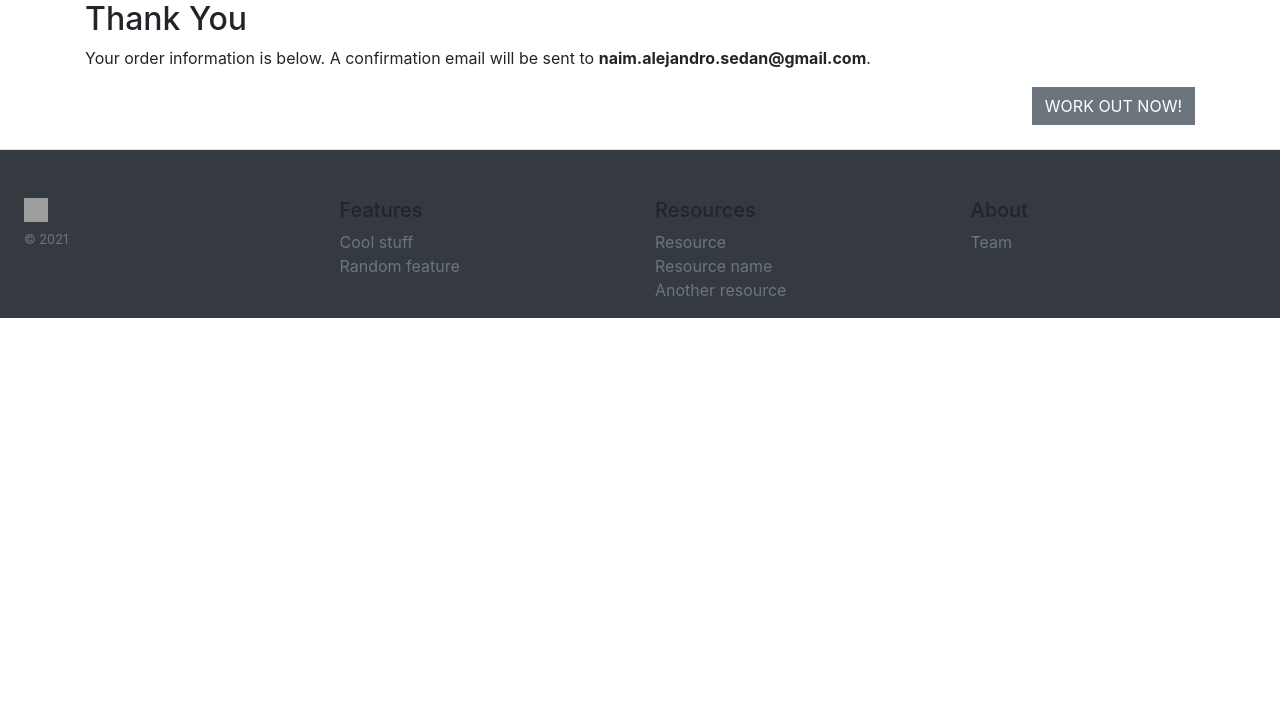
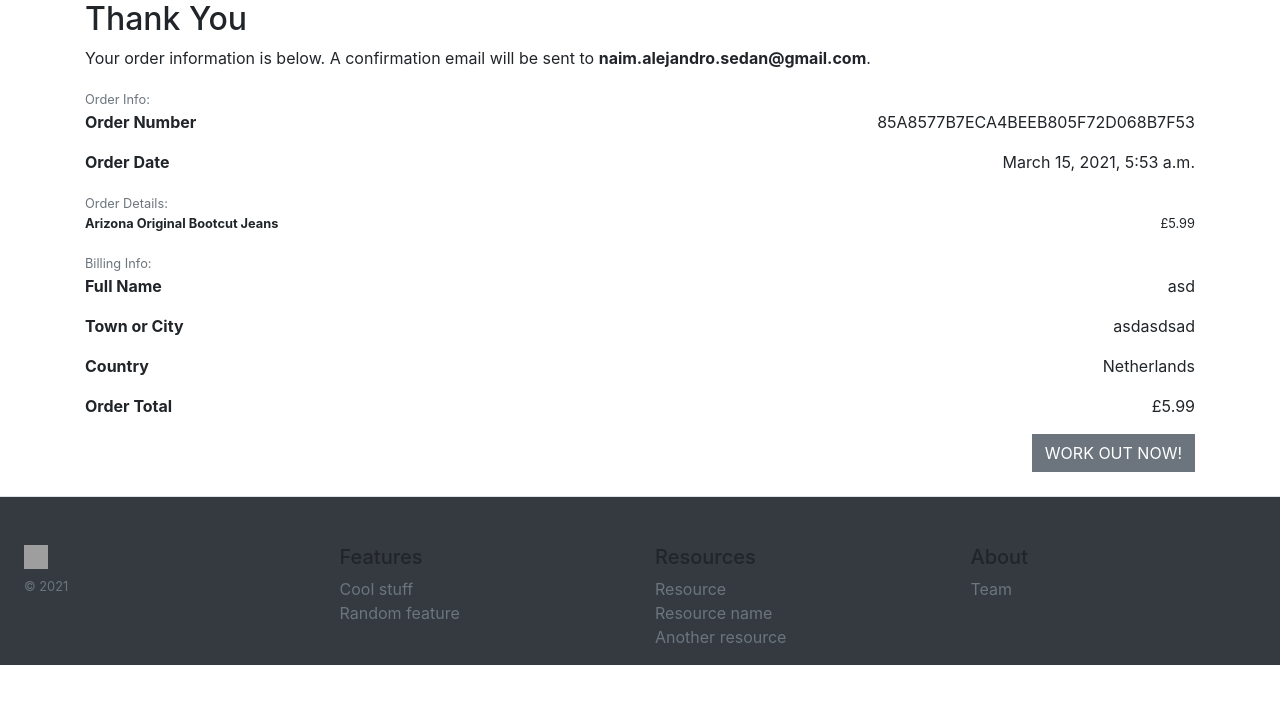
Before and after one commit to nsedan/ats, a Django app: a page that uses templates/checkout/checkout_success.html in a window 1280 px wide. Shown: the part 56-760 px from the top of the page. Run offline with Django 3.2, Linux system fonts and the light colour scheme; data comes from the database, SQL or seed files in the repository; both versions use the stored data as it was after the commit; parts of the project's set-up code (start-up, migrations or seed data) failed here and were passed over; some libraries are stand-ins or nearby versions; grey boxes are pictures that could not be loaded.

Commit message:
Order detail on checkout success page added, loading overlay added also

```diff
--- a/static/checkout/js/stripe_elements.js
+++ b/static/checkout/js/stripe_elements.js
@@ -45,6 +45,8 @@ form.addEventListener('submit', function (ev) {
     ev.preventDefault();
     card.update({ 'disabled': true });
     $('#submit-button').attr('disabled', true);
+    $('#payment-form').fadeToggle(100);
+    $('#loading-overlay').fadeToggle(100);
     stripe.confirmCardPayment(clientSecret, {
         payment_method: { card: card, }
     }).then(function (result) {
@@ -57,6 +59,8 @@ form.addEventListener('submit', function (ev) {
                 <span>${result.error.message}</span>`;
 
             $(errorDiv).html(html);
+            $('#payment-form').fadeToggle(100);
+            $('#loading-overlay').fadeToggle(100);
             card.update({ 'disabled': false });
             $('#submit-button').attr('disabled', false);
         } else {
--- a/templates/checkout/checkout_success.html
+++ b/templates/checkout/checkout_success.html
@@ -11,8 +11,85 @@
         </div>
 
         <div class="row">
-            <div class="col"></div>
+            <div class="col">
+                <div class="row">
+                    <div class="col">
+                        <small class="text-muted">Order Info:</small>
+                    </div>
+                </div>
+                <div class="row">
+                    <div class="col">
+                        <p class="font-weight-bold">Order Number</p>
+                    </div>
+                    <div class="col text-right">
+                        <p>{{ order.order_number }}</p>
+                    </div>
+                </div>
+                <div class="row">
+                    <div class="col">
+                        <p class="font-weight-bold">Order Date</p>
+                    </div>
+                    <div class="col text-right">
+                        <p>{{ order.date }}</p>
+                    </div>
+                </div>
+                <div class="row">
+                    <div class="col">
+                        <small class="text-muted">Order Details:</small>
+                    </div>
+                </div>
+                {% for item in order.lineitems.all %}
+                    <div class="row">
+                        <div class="col">
+                            <p class="small font-weight-bold">
+                                {{ item.workout.name }}
+                            </p>
+                        </div>
+                        <div class="col text-right">
+                            <p class="small">£{{ item.workout.price }}</p>
+                        </div>
+                    </div>
+                {% endfor %}
+                <div class="row">
+                    <div class="col">
+                        <small class="text-muted">Billing Info:</small>
+                    </div>
+                </div>
+                <div class="row">
+                    <div class="col">
+                        <p class="font-weight-bold">Full Name</p>
+                    </div>
+                    <div class="col text-right">
+                        <p>{{ order.full_name }}</p>
+                    </div>
+                </div>
+                <div class="row">
+                    <div class="col">
+                        <p class="font-weight-bold">Town or City</p>
+                    </div>
+                    <div class="col text-right">
+                        <p>{{ order.town_or_city }}</p>
+                    </div>
+                </div>
+                <div class="row">
+                    <div class="col">
+                        <p class="font-weight-bold">Country</p>
+                    </div>
+                    <div class="col text-right">
+                        <p>{{ order.country }}</p>
+                    </div>
+                </div>
+                <div class="row">
+                    <div class="col">
+                        <p class="font-weight-bold">Order Total</p>
+                    </div>
+                    <div class="col text-right">
+                        <p>£{{ order.order_total }}</p>
+                    </div>
+                </div>
+            </div>
         </div>
+
         <div class="row">
 			<div class="col text-right">
 				<a href="{% url 'workouts' %}" class="btn btn-secondary rounded-0">
```
Also changed, not shown: static/checkout/css/checkout.css (added, +18 -0 lines), templates/checkout/checkout.html (+13 -0 lines), db.sqlite3.
